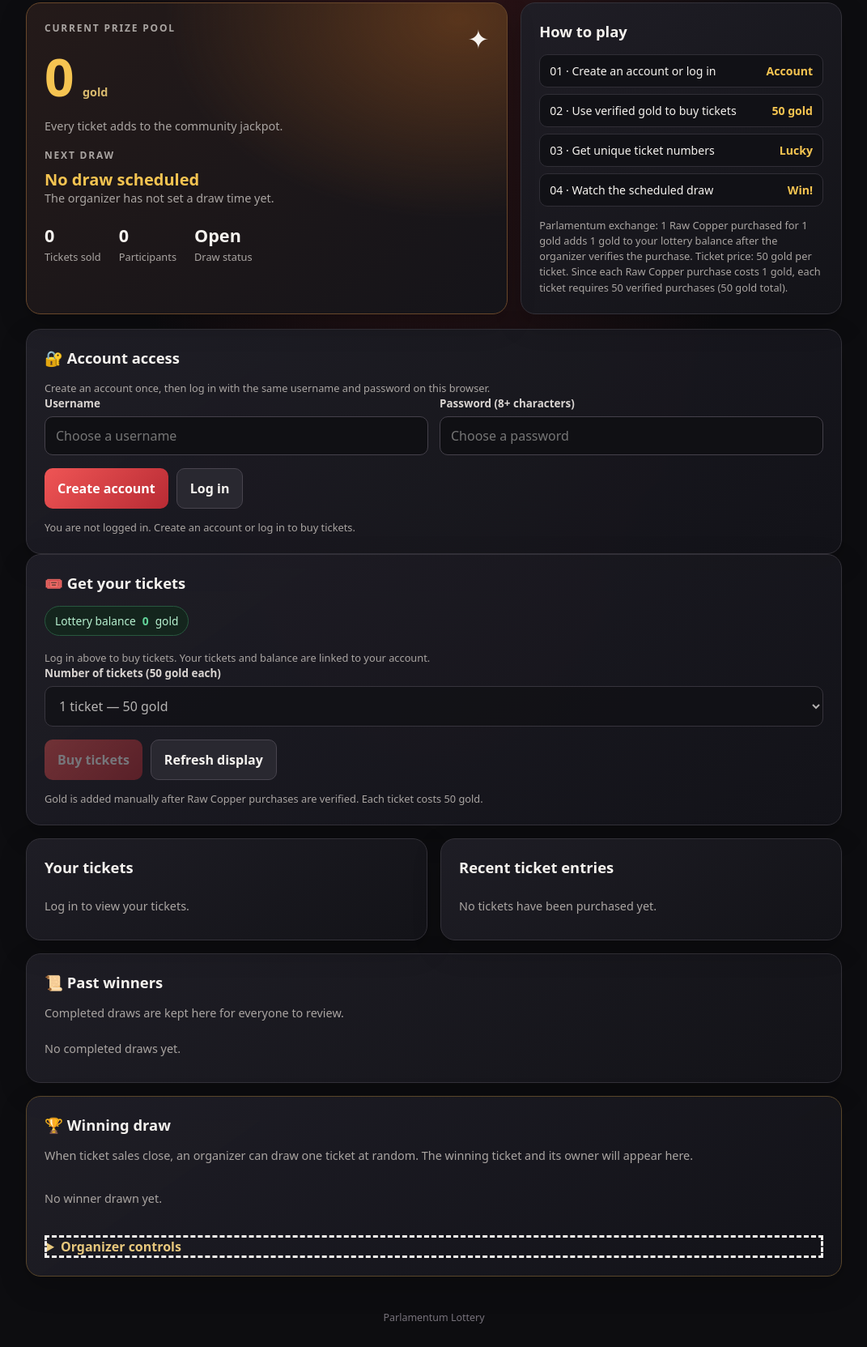
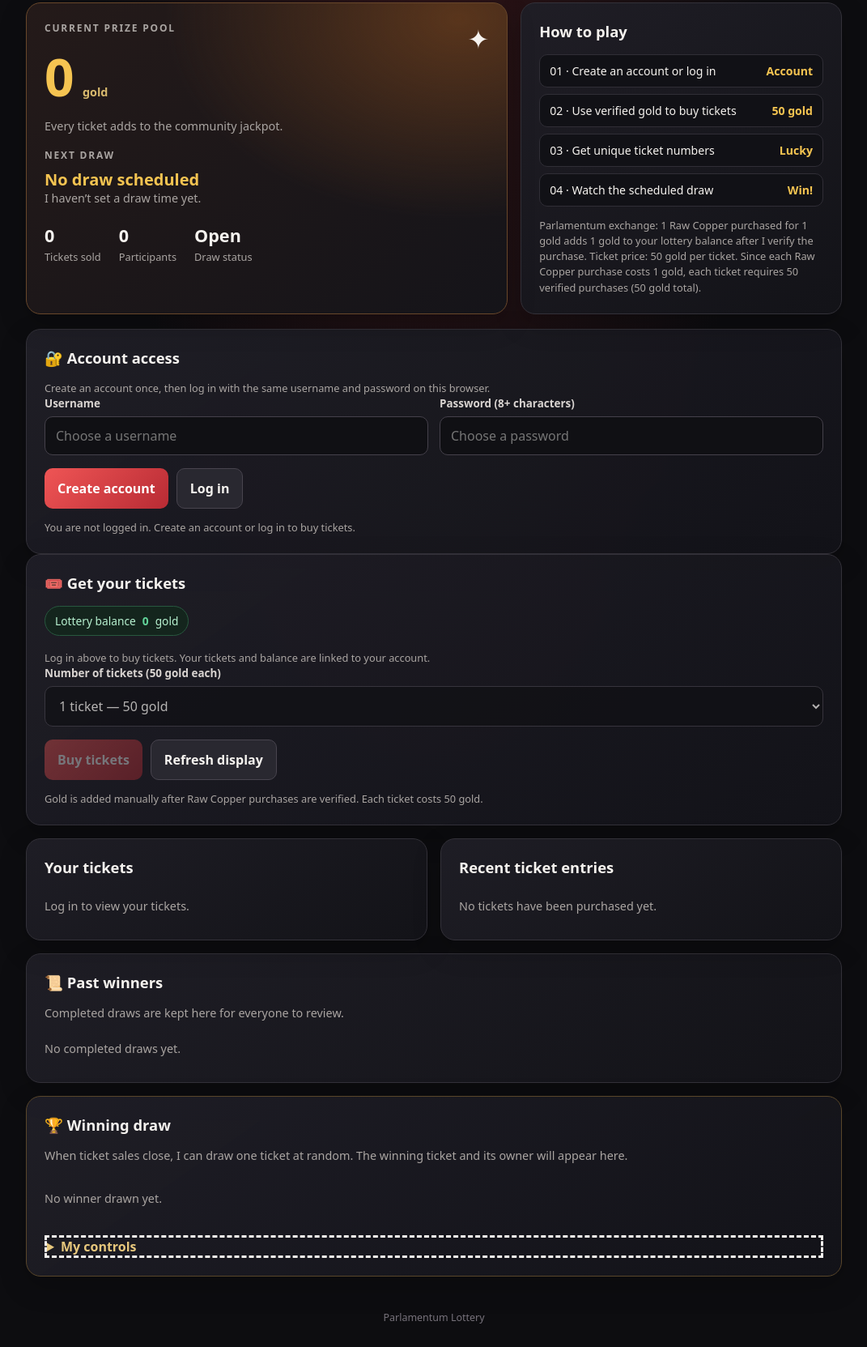
Before and after one commit to Bibo4414/parlamentum-lottery, a plain HTML site: page index.html in a window 1280 px wide. Shown: the part 265-1928 px from the top of the page at 81% size, without its empty margins (104-1175 px from the left). Drawn offline with Linux system fonts and the light colour scheme.

Commit message:
Add files via upload

```diff
--- a/index.html
+++ b/index.html
@@ -34,7 +34,7 @@ h1{font-size:clamp(2rem,6vw,3.5rem);line-height:1.05;margin:18px 0 9px;letter-sp
     <div id="depositTabContent">
       <h2 class="section-title">How to deposit gold</h2>
       <p class="notice" style="margin-top:0">Go to the global market and buy Raw Copper for 1.05 gold from Bibo4414 , the amount you buy is the amount of gold you will be credited.</p>
-      <p class="notice">After your purchase is verified, the organizer will add the matching gold to your lottery balance.</p>
+      <p class="notice">After I verify your purchase, I will add the matching gold to your lottery balance.</p>
     </div>
     <div id="withdrawTabContent" class="hidden">
       <h2 class="section-title">Withdraw gold</h2>
@@ -53,7 +53,7 @@ h1{font-size:clamp(2rem,6vw,3.5rem);line-height:1.05;margin:18px 0 9px;letter-sp
     <div class="panel jackpot">
       <div class="gold-icon">✦</div><div class="eyebrow">Current prize pool</div>
       <div class="prize"><span id="pool">0</span> <small>gold</small></div>
-      <div class="hint">Every ticket adds to the community jackpot.</div><div class="eyebrow" style="margin-top:18px">Next draw</div><div id="countdown" class="countdown">No draw scheduled</div><div class="hint" id="drawDateLabel">The organizer has not set a draw time yet.</div>
+      <div class="hint">Every ticket adds to the community jackpot.</div><div class="eyebrow" style="margin-top:18px">Next draw</div><div id="countdown" class="countdown">No draw scheduled</div><div class="hint" id="drawDateLabel">I haven’t set a draw time yet.</div>
       <div class="statrow">
         <div class="stat"><strong id="ticketCount">0</strong><span>Tickets sold</span></div>
         <div class="stat"><strong id="playerCount">0</strong><span>Participants</span></div>
@@ -68,7 +68,7 @@ h1{font-size:clamp(2rem,6vw,3.5rem);line-height:1.05;margin:18px 0 9px;letter-sp
         <div class="entry"><span>03 · Get unique ticket numbers</span><span>Lucky</span></div>
         <div class="entry"><span>04 · Watch the scheduled draw</span><span>Win!</span></div>
       </div>
-      <p class="notice">Parlamentum exchange: 1 Raw Copper purchased for 1 gold adds 1 gold to your lottery balance after the organizer verifies the purchase. Ticket price: 50 gold per ticket. Since each Raw Copper purchase costs 1 gold, each ticket requires 50 verified purchases (50 gold total).</p>
+      <p class="notice">Parlamentum exchange: 1 Raw Copper purchased for 1 gold adds 1 gold to your lottery balance after I verify the purchase. Ticket price: 50 gold per ticket. Since each Raw Copper purchase costs 1 gold, each ticket requires 50 verified purchases (50 gold total).</p>
     </div>
   </section>
   <section class="panel" id="accountPanel">
@@ -104,24 +104,24 @@ h1{font-size:clamp(2rem,6vw,3.5rem);line-height:1.05;margin:18px 0 9px;letter-sp
   <section class="panel" style="margin-top:16px" id="historyPanel"><h2 class="section-title">📜 Past winners</h2><p class="hint">Completed draws are kept here for everyone to review.</p><div id="pastWinners" class="history-list"><div class="empty">No completed draws yet.</div></div></section>
   <section class="panel draw-box" style="margin-top:16px">
     <h2 class="section-title">🏆 Winning draw</h2>
-    <p class="hint">When ticket sales close, an organizer can draw one ticket at random. The winning ticket and its owner will appear here.</p>
+    <p class="hint">When ticket sales close, I can draw one ticket at random. The winning ticket and its owner will appear here.</p>
     <div id="winnerDisplay" class="empty">No winner drawn yet.</div>
     <details class="admin">
-      <summary>Organizer controls</summary>
+      <summary>My controls</summary>
       <div class="admin-content">
-        <div class="field"><label for="adminCode">Organizer password</label><input id="adminCode" type="password" placeholder="Enter organizer password" autocomplete="current-password"></div>
-        <div class="form-actions" style="margin-top:10px"><button class="btn goldbtn" id="unlockAdminBtn">Unlock organizer controls</button><button class="btn secondary hidden" id="lockAdminBtn">Lock controls</button></div>
+        <div class="field"><label for="adminCode">Admin password</label><input id="adminCode" type="password" placeholder="Enter admin password" autocomplete="current-password"></div>
+        <div class="form-actions" style="margin-top:10px"><button class="btn goldbtn" id="unlockAdminBtn">Unlock my controls</button><button class="btn secondary hidden" id="lockAdminBtn">Lock controls</button></div>
         <div id="adminProtectedControls" class="hidden">
         <div class="form-grid" style="margin-top:14px"><div class="field"><label for="creditUser">Player username to add gold to</label><input id="creditUser" maxlength="24" placeholder="Exact Parlamentum username"></div><div class="field"><label for="creditAmount">Gold to add (1 verified Raw Copper purchase = 1 gold)</label><input id="creditAmount" type="number" min="1" max="1000000" step="1" value="1"></div></div>
         <div class="form-actions"><button class="btn goldbtn" id="addCreditsBtn">Add verified gold</button></div>
         <p class="notice">Only add gold after you personally verify the matching Raw Copper purchase. Keep your own record of the in-game transaction to prevent duplicate crediting.</p>
         <div class="subpanel" style="margin-top:14px"><h3 style="margin:0 0 10px;font-size:1rem">💰 Prize pool controller</h3><p class="notice" style="margin-top:0">Set the exact prize pool for the current draw. Ticket purchases will continue adding 50 gold per ticket on top of your set adjustment.</p><div class="form-grid"><div class="field"><label for="prizePoolInput">New prize pool total (gold)</label><input id="prizePoolInput" type="number" min="0" max="1000000000" step="1" placeholder="Enter total gold"></div><div class="field"><label>Current prize pool</label><div class="balance-pill" style="margin:0"><strong id="adminCurrentPool">0</strong> gold</div></div></div><div class="form-actions"><button class="btn goldbtn" id="setPrizePoolBtn">Set prize pool</button><button class="btn secondary" id="resetPrizePoolBtn">Use ticket total only</button></div></div>
         <div class="admin-tools">
-          <div class="subpanel"><h3 style="margin:0 0 10px;font-size:1rem">📅 Draw schedule</h3><div class="field"><label for="drawDateInput">Scheduled draw date and time (UTC)</label><input id="drawDateInput" type="datetime-local"></div><div class="form-actions"><button class="btn goldbtn" id="scheduleBtn">Save draw time</button><button class="btn secondary" id="clearScheduleBtn">Clear</button></div><p class="notice">Enter the time in UTC (Coordinated Universal Time). When it passes, ticket sales close automatically. The organizer still needs to press “Close sales & draw winner” to select the winner.</p></div>
+          <div class="subpanel"><h3 style="margin:0 0 10px;font-size:1rem">📅 Draw schedule</h3><div class="field"><label for="drawDateInput">Scheduled draw date and time (UTC)</label><input id="drawDateInput" type="datetime-local"></div><div class="form-actions"><button class="btn goldbtn" id="scheduleBtn">Save draw time</button><button class="btn secondary" id="clearScheduleBtn">Clear</button></div><p class="notice">Enter the time in UTC (Coordinated Universal Time). When it passes, ticket sales close automatically. I still need to press “Close sales & draw winner” to select the winner.</p></div>
           <div class="subpanel"><h3 style="margin:0 0 10px;font-size:1rem">🔎 Player lookup</h3><div class="field"><label for="lookupUser">Username</label><input id="lookupUser" maxlength="24" placeholder="Enter exact username"></div><div class="form-actions"><button class="btn secondary" id="lookupBtn">Look up player</button></div><div id="lookupResult" class="notice">Look up a player to see their balance, tickets, and purchase history.</div></div>
         </div>
         <div class="subpanel" style="margin-top:12px"><h3 style="margin:0 0 10px;font-size:1rem">📤 Withdrawals pending</h3><p class="notice" style="margin-top:0">Review requested withdrawals. Completing a request removes it from this pending list; rejecting it refunds the reserved gold to the player.</p><div id="pendingWithdrawalsList" class="list"><div class="empty">No pending withdrawals.</div></div></div>
-        <div class="subpanel" style="margin-top:12px"><h3 style="margin:0 0 10px;font-size:1rem">🧾 Organizer activity log</h3><div id="auditLog" class="list audit-list"><div class="empty">No activity recorded yet.</div></div></div>
+        <div class="subpanel" style="margin-top:12px"><h3 style="margin:0 0 10px;font-size:1rem">🧾 My activity log</h3><div id="auditLog" class="list audit-list"><div class="empty">No activity recorded yet.</div></div></div>
         <div class="form-actions"><button class="btn goldbtn" id="drawBtn">Close sales & draw winner</button><button class="btn secondary" id="reopenBtn">Reopen next draw</button><button class="btn secondary" id="resetBtn">Reset all data</button></div>
         </div>
       </div>
@@ -149,7 +149,7 @@ h1{font-size:clamp(2rem,6vw,3.5rem);line-height:1.05;margin:18px 0 9px;letter-sp
  function prizePool(){return Math.max(0,state.tickets.length*PRICE+(Number(state.prizePoolAdjustment)||0));}
  function save(){localStorage.setItem(KEY,JSON.stringify(state));}
  function audit(message){state.audit.unshift({message,date:new Date().toLocaleString('en-US',{timeZone:'UTC'})+' UTC'});state.audit=state.audit.slice(0,30);save();}
- function updateCountdown(){const el=$('countdown');if(!state.schedule){el.textContent='No draw scheduled';$('drawDateLabel').textContent='The organizer has not set a draw time yet.';return;}const target=new Date(state.schedule).getTime();if(!Number.isFinite(target)){el.textContent='Schedule unavailable';return;}const diff=target-Date.now();$('drawDateLabel').textContent='Scheduled for '+new Date(target).toLocaleString('en-US',{timeZone:'UTC'})+' UTC';if(diff<=0){el.textContent='Draw time reached';if(!state.closed){state.closed=true;audit('Ticket sales automatically closed at the scheduled draw time.');save();render();}return;}const days=Math.floor(diff/86400000),hours=Math.floor(diff%86400000/3600000),mins=Math.floor(diff%3600000/60000),secs=Math.floor(diff%60000/1000);el.textContent=(days?days+'d ':'')+String(hours).padStart(2,'0')+':'+String(mins).padStart(2,'0')+':'+String(secs).padStart(2,'0');}
+ function updateCountdown(){const el=$('countdown');if(!state.schedule){el.textContent='No draw scheduled';$('drawDateLabel').textContent='I haven’t set a draw time yet.';return;}const target=new Date(state.schedule).getTime();if(!Number.isFinite(target)){el.textContent='Schedule unavailable';return;}const diff=target-Date.now();$('drawDateLabel').textContent='Scheduled for '+new Date(target).toLocaleString('en-US',{timeZone:'UTC'})+' UTC';if(diff<=0){el.textContent='Draw time reached';if(!state.closed){state.closed=true;audit('Ticket sales automatically closed at the scheduled draw time.');save();render();}return;}const days=Math.floor(diff/86400000),hours=Math.floor(diff%86400000/3600000),mins=Math.floor(diff%3600000/60000),secs=Math.floor(diff%60000/1000);el.textContent=(days?days+'d ':'')+String(hours).padStart(2,'0')+':'+String(mins).padStart(2,'0')+':'+String(secs).padStart(2,'0');}
  function toast(msg){const el=$('toast');el.textContent=msg;el.style.display='block';clearTimeout(toast.timer);toast.timer=setTimeout(()=>el.style.display='none',2600);}
  function currentName(){return loggedIn || ''; }
  function saveAccounts(){localStorage.setItem(ACCOUNTS_KEY,JSON.stringify(accounts));}
@@ -167,7 +167,7 @@ h1{font-size:clamp(2rem,6vw,3.5rem);line-height:1.05;margin:18px 0 9px;letter-sp
    $('balance').textContent=fmt(name?wallet(name):0);
    $('topGoldBalance').textContent=fmt(name?wallet(name):0);
    $('requestWithdrawBtn').disabled=!name;
-   $('withdrawStatus').textContent=name?'Withdrawals are submitted for organizer review.':'Log in to request a withdrawal.';
+   $('withdrawStatus').textContent=name?'Your withdrawal request has been sent to me for review.':'Log in to request a withdrawal.';
    const myPending=state.withdrawals.filter(w=>w.owner===name);
    $('myPendingWithdrawals').innerHTML=myPending.length?myPending.map(w=>`<div class="entry"><span>Request #${w.id} · ${fmt(w.amount)} gold · Pending</span><span>Held</span></div>`).join(''):'<div class="empty">No pending withdrawals for your account.</div>';
    $('pendingWithdrawalsList').innerHTML=state.withdrawals.length?state.withdrawals.map(w=>`<div class="pending-withdrawal"><strong>${esc(w.owner)}</strong> requested <strong>${fmt(w.amount)} gold</strong><div class="hint">Request #${w.id} · ${esc(w.date)} UTC</div><div class="hint">Tell the player: List Raw Copper for ${fmt(w.amount)} gold on the global market.</div><div class="pending-actions"><button class="btn goldbtn" type="button" data-withdraw-complete="${w.id}">Mark completed</button><button class="btn secondary" type="button" data-withdraw-reject="${w.id}">Reject & refund</button></div></div>`).join(''):'<div class="empty">No pending withdrawals.</div>';
@@ -210,7 +210,7 @@ h1{font-size:clamp(2rem,6vw,3.5rem);line-height:1.05;margin:18px 0 9px;letter-sp
  function completeWithdrawal(id){
    if(!authorized())return;
    const idx=state.withdrawals.findIndex(w=>Number(w.id)===id);if(idx<0){toast('Withdrawal request not found.');return;}
-   const w=state.withdrawals.splice(idx,1)[0];audit(`Withdrawal #${id} for ${w.owner} (${w.amount} gold) marked completed by organizer.`);save();render();toast(`Withdrawal #${id} marked completed.`);
+   const w=state.withdrawals.splice(idx,1)[0];audit(`Withdrawal #${id} for ${w.owner} (${w.amount} gold) marked completed by me.`);save();render();toast(`Withdrawal #${id} marked completed.`);
  }
  function rejectWithdrawal(id){
    if(!authorized())return;
@@ -243,10 +243,10 @@ h1{font-size:clamp(2rem,6vw,3.5rem);line-height:1.05;margin:18px 0 9px;letter-sp
    audit(`${name} purchased ${qty} ticket${qty===1?'':'s'} for ${qty*PRICE} gold.`);save();render();toast(`${qty} ticket${qty===1?'':'s'} purchased! Good luck.`);
  });
  $('refreshBtn').addEventListener('click',()=>{render();toast('Display refreshed.');});
- function authorized(){if(!adminUnlocked){toast('Enter the organizer password and unlock the controls first.');return false;}return true;}
- $('unlockAdminBtn').addEventListener('click',()=>{if($('adminCode').value!==ADMIN){adminUnlocked=false;$('adminProtectedControls').classList.add('hidden');$('lockAdminBtn').classList.add('hidden');toast('Incorrect organizer password.');return;}adminUnlocked=true;$('adminProtectedControls').classList.remove('hidden');$('lockAdminBtn').classList.remove('hidden');$('unlockAdminBtn').classList.add('hidden');$('adminCode').disabled=true;toast('Organizer controls unlocked.');});
+ function authorized(){if(!adminUnlocked){toast('Enter the admin password and unlock my controls first.');return false;}return true;}
+ $('unlockAdminBtn').addEventListener('click',()=>{if($('adminCode').value!==ADMIN){adminUnlocked=false;$('adminProtectedControls').classList.add('hidden');$('lockAdminBtn').classList.add('hidden');toast('Incorrect admin password.');return;}adminUnlocked=true;$('adminProtectedControls').classList.remove('hidden');$('lockAdminBtn').classList.remove('hidden');$('unlockAdminBtn').classList.add('hidden');$('adminCode').disabled=true;toast('My controls unlocked.');});
  $('adminCode').addEventListener('keydown',e=>{if(e.key==='Enter')$('unlockAdminBtn').click();});
- $('lockAdminBtn').addEventListener('click',()=>{adminUnlocked=false;$('adminProtectedControls').classList.add('hidden');$('lockAdminBtn').classList.add('hidden');$('unlockAdminBtn').classList.remove('hidden');$('adminCode').disabled=false;$('adminCode').value='';toast('Organizer controls locked.');});
+ $('lockAdminBtn').addEventListener('click',()=>{adminUnlocked=false;$('adminProtectedControls').classList.add('hidden');$('lockAdminBtn').classList.add('hidden');$('unlockAdminBtn').classList.remove('hidden');$('adminCode').disabled=false;$('adminCode').value='';toast('My controls locked.');});
  $('addCreditsBtn').addEventListener('click',()=>{
    if(!authorized())return;
    const name=$('creditUser').value.trim().slice(0,24);
@@ -271,17 +271,17 @@ h1{font-size:clamp(2rem,6vw,3.5rem);line-height:1.05;margin:18px 0 9px;letter-sp
  $('reopenBtn').addEventListener('click',()=>{
    if(!authorized())return;
    state.tickets=[];state.nextNumber=1001;state.closed=false;state.winner=null;state.schedule=null;state.prizePoolAdjustment=0;
-   audit('Organizer opened a new draw.');save();render();toast('New draw opened. Wallet balances remain.');
+   audit('I opened a new draw.');save();render();toast('New draw opened. Wallet balances remain.');
  });
  $('resetBtn').addEventListener('click',()=>{
    if(!authorized())return;
    if(!confirm('Reset all wallets, tickets, and draw data? This cannot be undone.'))return;
    state=initial();adminUnlocked=false;$('adminCode').disabled=false;$('adminCode').value='';$('adminProtectedControls').classList.add('hidden');$('lockAdminBtn').classList.add('hidden');$('unlockAdminBtn').classList.remove('hidden');save();render();toast('All data reset.');
  });
- $('setPrizePoolBtn').addEventListener('click',()=>{if(!authorized())return;const desired=Number($('prizePoolInput').value);if(!Number.isSafeInteger(desired)||desired<0||desired>1000000000){toast('Enter a whole prize pool from 0 to 1,000,000,000 gold.');return;}state.prizePoolAdjustment=desired-(state.tickets.length*PRICE);audit(`Organizer set the prize pool to ${desired} gold.`);save();render();toast(`Prize pool set to ${fmt(desired)} gold.`);});
- $('resetPrizePoolBtn').addEventListener('click',()=>{if(!authorized())return;state.prizePoolAdjustment=0;audit('Organizer reset the prize pool to the ticket total.');save();render();toast('Prize pool now matches tickets sold.');});
- $('scheduleBtn').addEventListener('click',()=>{if(!authorized())return;const raw=$('drawDateInput').value;if(!raw){toast('Choose a date and time first.');return;}const target=new Date(raw+'Z').getTime();if(!Number.isFinite(target)||target<=Date.now()){toast('Choose a future UTC date and time.');return;}state.schedule=new Date(target).toISOString();state.closed=false;audit('Organizer scheduled the next draw for '+new Date(target).toLocaleString('en-US',{timeZone:'UTC'})+' UTC.');save();render();toast('UTC draw schedule saved.');});
- $('clearScheduleBtn').addEventListener('click',()=>{if(!authorized())return;state.schedule=null;audit('Organizer cleared the draw schedule.');save();render();toast('Draw schedule cleared.');});
+ $('setPrizePoolBtn').addEventListener('click',()=>{if(!authorized())return;const desired=Number($('prizePoolInput').value);if(!Number.isSafeInteger(desired)||desired<0||desired>1000000000){toast('Enter a whole prize pool from 0 to 1,000,000,000 gold.');return;}state.prizePoolAdjustment=desired-(state.tickets.length*PRICE);audit(`I set the prize pool to ${desired} gold.`);save();render();toast(`Prize pool set to ${fmt(desired)} gold.`);});
+ $('resetPrizePoolBtn').addEventListener('click',()=>{if(!authorized())return;state.prizePoolAdjustment=0;audit('I reset the prize pool to the ticket total.');save();render();toast('Prize pool now matches tickets sold.');});
+ $('scheduleBtn').addEventListener('click',()=>{if(!authorized())return;const raw=$('drawDateInput').value;if(!raw){toast('Choose a date and time first.');return;}const target=new Date(raw+'Z').getTime();if(!Number.isFinite(target)||target<=Date.now()){toast('Choose a future UTC date and time.');return;}state.schedule=new Date(target).toISOString();state.closed=false;audit('I scheduled the next draw for '+new Date(target).toLocaleString('en-US',{timeZone:'UTC'})+' UTC.');save();render();toast('UTC draw schedule saved.');});
+ $('clearScheduleBtn').addEventListener('click',()=>{if(!authorized())return;state.schedule=null;audit('I cleared the draw schedule.');save();render();toast('Draw schedule cleared.');});
  $('lookupBtn').addEventListener('click',()=>{if(!authorized())return;const name=$('lookupUser').value.trim();if(!name){toast('Enter a username to look up.');return;}const exists=Object.prototype.hasOwnProperty.call(accounts,name);const bal=state.wallets[name]||0;const tickets=state.tickets.filter(t=>t.owner===name);const total=tickets.length;$('lookupResult').innerHTML=`<strong>${esc(name)}</strong><br>Account registered: ${exists?'Yes':'No'}<br>Gold balance: ${fmt(bal)} gold<br>Tickets in current draw: ${total}<br>Ticket numbers: ${tickets.length?tickets.map(t=>'#'+t.number).join(', '):'None'}<br><span class="hint">Current-draw ticket purchases only; old draw tickets are in the draw history.</span>`;});
  // Restore the existing login, if present.
  updateAccountUI();
```
